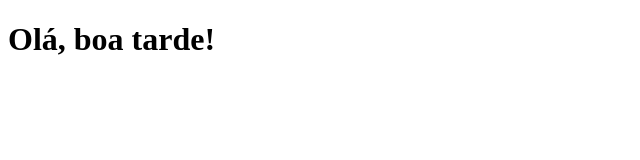
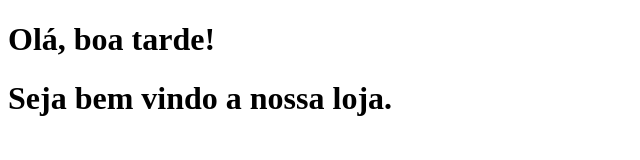
Before and after one commit to Carinnesouuza/teste_aula, a plain HTML site: page index.html in a window 1280 px wide. Shown: the whole page, without its empty margins (0-640 px from the left). Drawn offline with Linux system fonts and the light colour scheme.

Commit message:
Linha adicionada no repositorio local

```diff
--- a/index.html
+++ b/index.html
@@ -7,5 +7,6 @@
 </head>
 <body>
     <h1> Olá, boa tarde! </h1>
+    <h1>Seja bem vindo a nossa loja.</h1>
 </body>
 </html>
```
